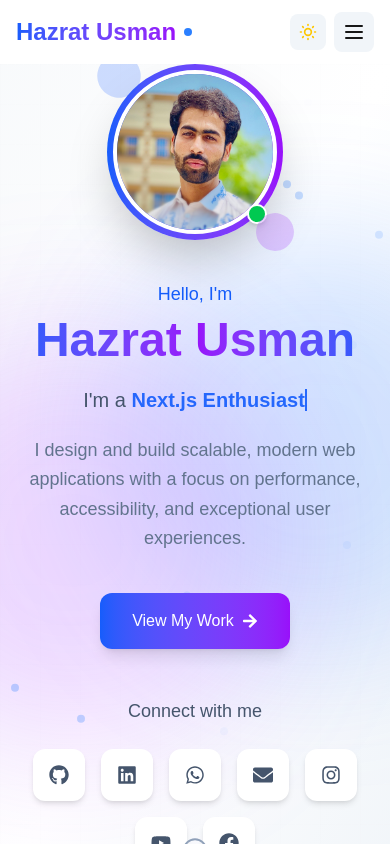
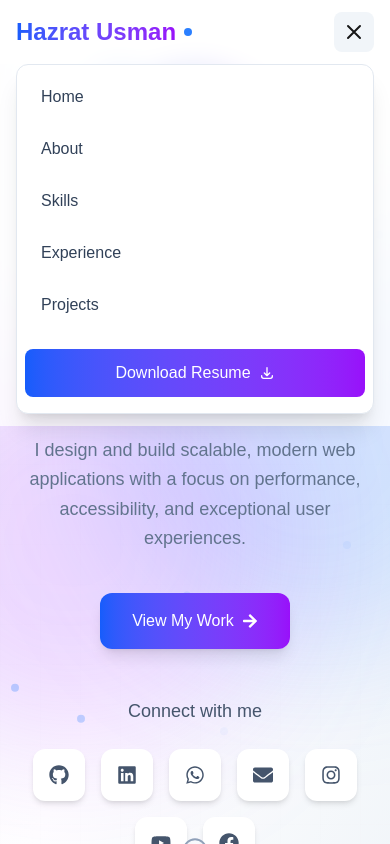
Before and after one commit to Hazrat17880/My-Next-Js-Portfolio, a Next.js app: page / in a window 390 px wide. Both pictures are taken after a click on the button "Open main menu". Shown: the top 844 px of the page. Built offline with nearby package versions, Linux system fonts and the light colour scheme.

Commit message:
i remove the more sectio n from the top navbar

```diff
--- a/src/Components/Common/Navbar.jsx
+++ b/src/Components/Common/Navbar.jsx
@@ -2,7 +2,7 @@
 
 import Link from 'next/link';
 import { usePathname } from 'next/navigation';
-import { useState, useEffect, useRef } from 'react';
+import { useState, useEffect } from 'react';
 import { motion, AnimatePresence } from 'framer-motion';
 
 const navLinks = [
@@ -13,62 +13,19 @@ const navLinks = [
   { name: 'Projects', href: '#projects' },
 ];
 
-const moreLinks = [
-  { name: 'Services', href: '/services' },
-  { name: 'Blog', href: '/blog' },
-  { name: 'Testimonials', href: '/testimonials' },
-];
-
 export default function Navbar() {
   const [isMobileMenuOpen, setIsMobileMenuOpen] = useState(false);
-  const [isMoreDropdownOpen, setIsMoreDropdownOpen] = useState(false);
   const [scrolled, setScrolled] = useState(false);
   const [mounted, setMounted] = useState(false);
-  const [theme, setTheme] = useState('light');
   const pathname = usePathname();
-
-  // <<< FIX: removed TypeScript generic. Use plain useRef in JS files. >>>
-  const dropdownRef = useRef(null);
 
   useEffect(() => {
     setMounted(true);
-    const handleScroll = () => {
-      setScrolled(window.scrollY > 10);
-    };
+    const handleScroll = () => setScrolled(window.scrollY > 10);
     window.addEventListener('scroll', handleScroll);
 
-    // Close dropdown when clicking outside
-    const handleClickOutside = (event) => {
-      if (dropdownRef.current && !dropdownRef.current.contains(event.target)) {
-        setIsMoreDropdownOpen(false);
-      }
-    };
-
-    document.addEventListener('mousedown', handleClickOutside);
-    return () => {
-      window.removeEventListener('scroll', handleScroll);
-      document.removeEventListener('mousedown', handleClickOutside);
-    };
+    return () => window.removeEventListener('scroll', handleScroll);
   }, []);
-
-  useEffect(() => {
-    if (mounted) {
-      const savedTheme = localStorage.getItem('theme') || 'light';
-      setTheme(savedTheme);
-      document.documentElement.classList.toggle('dark', savedTheme === 'dark');
-    }
-  }, [mounted]);
-
-  const toggleTheme = () => {
-    const newTheme = theme === 'light' ? 'dark' : 'light';
-    setTheme(newTheme);
-    localStorage.setItem('theme', newTheme);
-    document.documentElement.classList.toggle('dark', newTheme === 'dark');
-  };
-
-  // const toggleMoreDropdown = () => {
-  //   setIsMoreDropdownOpen(!isMoreDropdownOpen);
-  // };
 
   if (!mounted) return null;
 
@@ -84,7 +41,7 @@ export default function Navbar() {
     >
       <nav className="container mx-auto px-4 sm:px-6 lg:px-8">
         <div className="flex justify-between items-center">
-          {/* Logo with subtle animation */}
+          {/* Logo */}
           <Link href="/" className="flex items-center group">
             <motion.div
               whileHover={{ scale: 1.05 }}
@@ -115,72 +72,30 @@ export default function Navbar() {
                 <div className="absolute bottom-0 left-0 w-0 h-0.5 bg-gradient-to-r from-blue-500 to-purple-500 transition-all duration-300 group-hover:w-full" />
               </Link>
             ))}
+          </div>
 
-            {/* More Dropdown */}
-            {/* <div className="relative" ref={dropdownRef}>
-              <button
-                onClick={toggleMoreDropdown}
-                className="flex items-center px-4 py-2 font-medium text-slate-700 dark:text-slate-300"
+          {/* Desktop Resume Button */}
+          <div className="hidden lg:flex items-center">
+            <motion.div whileHover={{ scale: 1.05 }} whileTap={{ scale: 0.95 }}>
+              <Link
+                href="/hazratusman.pdf"
+                target="_blank"
+                rel="noopener noreferrer"
+                className="px-4 py-2 text-sm font-medium rounded-lg bg-gradient-to-r from-blue-600 to-purple-600 text-white hover:from-blue-700 hover:to-purple-700 transition-all shadow-md hover:shadow-lg flex items-center"
               >
-                More
-                <motion.svg
-                  animate={{ rotate: isMoreDropdownOpen ? 180 : 0 }}
-                  className="w-4 h-4 ml-1"
+                Resume
+                <svg
+                  className="w-4 h-4 ml-2"
                   fill="none"
                   stroke="currentColor"
                   viewBox="0 0 24 24"
                 >
-                  <path strokeLinecap="round" strokeLinejoin="round" strokeWidth={2} d="M19 9l-7 7-7-7" />
-                </motion.svg>
-              </button>
-
-              <AnimatePresence>
-                {isMoreDropdownOpen && (
-                  <motion.div
-                    initial={{ opacity: 0, y: 10, scale: 0.95 }}
-                    animate={{ opacity: 1, y: 0, scale: 1 }}
-                    exit={{ opacity: 0, y: 10, scale: 0.95 }}
-                    transition={{ duration: 0.2 }}
-                    className="absolute right-0 mt-2 w-48 origin-top-right rounded-xl bg-white dark:bg-slate-800 shadow-lg ring-1 ring-black/10 dark:ring-white/10 overflow-hidden z-50"
-                  >
-                    {moreLinks.map((link, index) => (
-                      <motion.div key={link.name} initial={{ opacity: 0, x: -20 }} animate={{ opacity: 1, x: 0 }} transition={{ delay: index * 0.1 }}>
-                        <Link href={link.href} onClick={() => setIsMoreDropdownOpen(false)} className="block px-4 py-3 text-sm text-slate-700 dark:text-slate-300 hover:bg-slate-100 dark:hover:bg-slate-700/50 transition-colors">
-                          {link.name}
-                        </Link>
-                      </motion.div>
-                    ))}
-                  </motion.div>
-                )}
-              </AnimatePresence>
-            </div> */}
-          </div>
-
-          {/* Desktop CTA Buttons */}
-          <div className="hidden lg:flex items-center space-x-3">
-            {/* <motion.button
-              whileHover={{ scale: 1.05 }}
-              whileTap={{ scale: 0.95 }}
-              onClick={toggleTheme}
-              className="p-2 rounded-lg bg-slate-100 dark:bg-slate-800 hover:bg-slate-200 dark:hover:bg-slate-700 transition-colors"
-              aria-label="Toggle theme"
-            >
-              {theme === 'light' ? (
-                <svg className="h-5 w-5 text-slate-700" fill="none" viewBox="0 0 24 24" stroke="currentColor">
-                  <path strokeLinecap="round" strokeLinejoin="round" strokeWidth={2} d="M20.354 15.354A9 9 0 018.646 3.646 9.003 9.003 0 0012 21a9.003 9.003 0 008.354-5.646z" />
-                </svg>
-              ) : (
-                <svg className="h-5 w-5 text-yellow-400" fill="none" viewBox="0 0 24 24" stroke="currentColor">
-                  <path strokeLinecap="round" strokeLinejoin="round" strokeWidth={2} d="M12 3v1m0 16v1m9-9h-1M4 12H3m15.364 6.364l-.707-.707M6.343 6.343l-.707-.707m12.728 0l-.707.707M6.343 17.657l-.707.707M16 12a4 4 0 11-8 0 4 4 0 018 0z" />
-                </svg>
-              )}
-            </motion.button> */}
-
-            <motion.div whileHover={{ scale: 1.05 }} whileTap={{ scale: 0.95 }}>
-              <Link href="/hazratusman.pdf" target="_blank" rel="noopener noreferrer" className="px-4 py-2 text-sm font-medium rounded-lg bg-gradient-to-r from-blue-600 to-purple-600 text-white hover:from-blue-700 hover:to-purple-700 transition-all shadow-md hover:shadow-lg flex items-center">
-                Resume
-                <svg className="w-4 h-4 ml-2" fill="none" stroke="currentColor" viewBox="0 0 24 24">
-                  <path strokeLinecap="round" strokeLinejoin="round" strokeWidth={2} d="M4 16v1a3 3 0 003 3h10a3 3 0 003-3v-1m-4-4l-4 4m0 0l-4-4m4 4V4" />
+                  <path
+                    strokeLinecap="round"
+                    strokeLinejoin="round"
+                    strokeWidth={2}
+                    d="M4 16v1a3 3 0 003 3h10a3 3 0 003-3v-1m-4-4l-4 4m0 0l-4-4m4 4V4"
+                  />
                 </svg>
               </Link>
             </motion.div>
@@ -188,19 +103,12 @@ export default function Navbar() {
 
           {/* Mobile menu button */}
           <div className="flex lg:hidden items-center space-x-2">
-            <button onClick={toggleTheme} className="p-2 rounded-lg bg-slate-100 dark:bg-slate-800 hover:bg-slate-200 dark:hover:bg-slate-700 transition-colors" aria-label="Toggle theme">
-              {theme === 'light' ? (
-                <svg className="h-5 w-5 text-slate-700" fill="none" viewBox="0 0 24 24" stroke="currentColor">
-                  <path strokeLinecap="round" strokeLinejoin="round" strokeWidth={2} d="M20.354 15.354A9 9 0 018.646 3.646 9.003 9.003 0 0012 21a9.003 9.003 0 008.354-5.646z" />
-                </svg>
-              ) : (
-                <svg className="h-5 w-5 text-yellow-400" fill="none" viewBox="0 0 24 24" stroke="currentColor">
-                  <path strokeLinecap="round" strokeLinejoin="round" strokeWidth={2} d="M12 3v1m0 16v1m9-9h-1M4 12H3m15.364 6.364l-.707-.707M6.343 6.343l-.707-.707m12.728 0l-.707.707M6.343 17.657l-.707.707M16 12a4 4 0 11-8 0 4 4 0 018 0z" />
-                </svg>
-              )}
-            </button>
-
-            <motion.button whileTap={{ scale: 0.95 }} onClick={() => setIsMobileMenuOpen(!isMobileMenuOpen)} className="p-2 rounded-lg bg-slate-100 dark:bg-slate-800 hover:bg-slate-200 dark:hover:bg-slate-700 transition-colors" aria-label="Open main menu">
+            <motion.button
+              whileTap={{ scale: 0.95 }}
+              onClick={() => setIsMobileMenuOpen(!isMobileMenuOpen)}
+              className="p-2 rounded-lg bg-slate-100 dark:bg-slate-800 hover:bg-slate-200 dark:hover:bg-slate-700 transition-colors"
+              aria-label="Open main menu"
+            >
               <svg className="h-6 w-6" fill="none" viewBox="0 0 24 24" stroke="currentColor">
                 {isMobileMenuOpen ? (
                   <path strokeLinecap="round" strokeLinejoin="round" strokeWidth={2} d="M6 18L18 6M6 6l12 12" />
@@ -215,29 +123,52 @@ export default function Navbar() {
         {/* Mobile Navigation Menu */}
         <AnimatePresence>
           {isMobileMenuOpen && (
-            <motion.div initial={{ opacity: 0, height: 0 }} animate={{ opacity: 1, height: 'auto' }} exit={{ opacity: 0, height: 0 }} transition={{ duration: 0.3 }} className="lg:hidden overflow-hidden bg-white dark:bg-slate-900 rounded-xl mt-3 shadow-xl border border-slate-200 dark:border-slate-800">
+            <motion.div
+              initial={{ opacity: 0, height: 0 }}
+              animate={{ opacity: 1, height: 'auto' }}
+              exit={{ opacity: 0, height: 0 }}
+              transition={{ duration: 0.3 }}
+              className="lg:hidden overflow-hidden bg-white dark:bg-slate-900 rounded-xl mt-3 shadow-xl border border-slate-200 dark:border-slate-800"
+            >
               <div className="px-2 pt-2 pb-4 space-y-1">
                 {navLinks.map((link, index) => (
                   <motion.div key={link.name} initial={{ opacity: 0, x: -20 }} animate={{ opacity: 1, x: 0 }} transition={{ delay: index * 0.1 }}>
-                    <Link href={link.href} onClick={() => setIsMobileMenuOpen(false)} className={`block px-4 py-3 rounded-lg text-base font-medium transition-colors ${pathname === link.href ? 'bg-gradient-to-r from-blue-50 to-purple-50 dark:from-blue-900/20 dark:to-purple-900/20 text-blue-600 dark:text-blue-400' : 'text-slate-700 dark:text-slate-300 hover:bg-slate-100 dark:hover:bg-slate-800'}`}>
+                    <Link
+                      href={link.href}
+                      onClick={() => setIsMobileMenuOpen(false)}
+                      className={`block px-4 py-3 rounded-lg text-base font-medium transition-colors ${
+                        pathname === link.href
+                          ? 'bg-gradient-to-r from-blue-50 to-purple-50 dark:from-blue-900/20 dark:to-purple-900/20 text-blue-600 dark:text-blue-400'
+                          : 'text-slate-700 dark:text-slate-300 hover:bg-slate-100 dark:hover:bg-slate-800'
+                      }`}
+                    >
                       {link.name}
                     </Link>
                   </motion.div>
                 ))}
 
-                {moreLinks.map((link, index) => (
-                  <motion.div key={link.name} initial={{ opacity: 0, x: -20 }} animate={{ opacity: 1, x: 0 }} transition={{ delay: (navLinks.length + index) * 0.1 }}>
-                    <Link href={link.href} onClick={() => setIsMobileMenuOpen(false)} className="block px-4 py-3 rounded-lg text-base font-medium text-slate-700 dark:text-slate-300 hover:bg-slate-100 dark:hover:bg-slate-800 transition-colors">
-                      {link.name}
-                    </Link>
-                  </motion.div>
-                ))}
-
-                <motion.div initial={{ opacity: 0, x: -20 }} animate={{ opacity: 1, x: 0 }} transition={{ delay: (navLinks.length + moreLinks.length) * 0.1 }} className="pt-2">
-                  <Link href="/resume.pdf" target="_blank" rel="noopener noreferrer" onClick={() => setIsMobileMenuOpen(false)} className="flex items-center justify-center w-full px-4 py-3 rounded-lg text-base font-medium bg-gradient-to-r from-blue-600 to-purple-600 text-white hover:from-blue-700 hover:to-purple-700 transition-all mt-2">
+                {/* Mobile Resume Button */}
+                <motion.div initial={{ opacity: 0, x: -20 }} animate={{ opacity: 1, x: 0 }} transition={{ delay: navLinks.length * 0.1 }} className="pt-2">
+                  <Link
+                    href="/resume.pdf"
+                    target="_blank"
+                    rel="noopener noreferrer"
+                    onClick={() => setIsMobileMenuOpen(false)}
+                    className="flex items-center justify-center w-full px-4 py-3 rounded-lg text-base font-medium bg-gradient-to-r from-blue-600 to-purple-600 text-white hover:from-blue-700 hover:to-purple-700 transition-all mt-2"
+                  >
                     Download Resume
-                    <svg className="w-4 h-4 ml-2" fill="none" stroke="currentColor" viewBox="0 0 24 24">
-                      <path strokeLinecap="round" strokeLinejoin="round" strokeWidth={2} d="M4 16v1a3 3 0 003 3h10a3 3 0 003-3v-1m-4-4l-4 4m0 0l-4-4m4 4V4" />
+                    <svg
+                      className="w-4 h-4 ml-2"
+                      fill="none"
+                      stroke="currentColor"
+                      viewBox="0 0 24 24"
+                    >
+                      <path
+                        strokeLinecap="round"
+                        strokeLinejoin="round"
+                        strokeWidth={2}
+                        d="M4 16v1a3 3 0 003 3h10a3 3 0 003-3v-1m-4-4l-4 4m0 0l-4-4m4 4V4"
+                      />
                     </svg>
                   </Link>
                 </motion.div>
```
